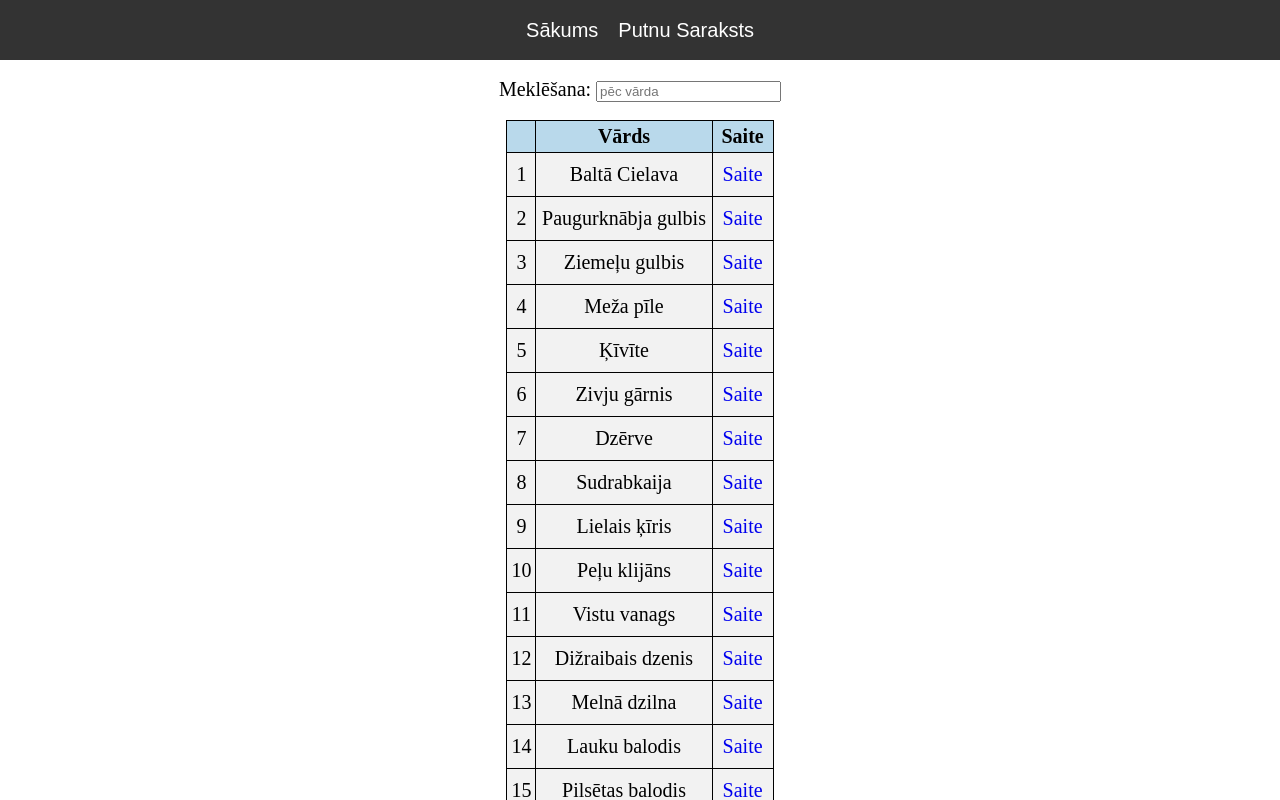
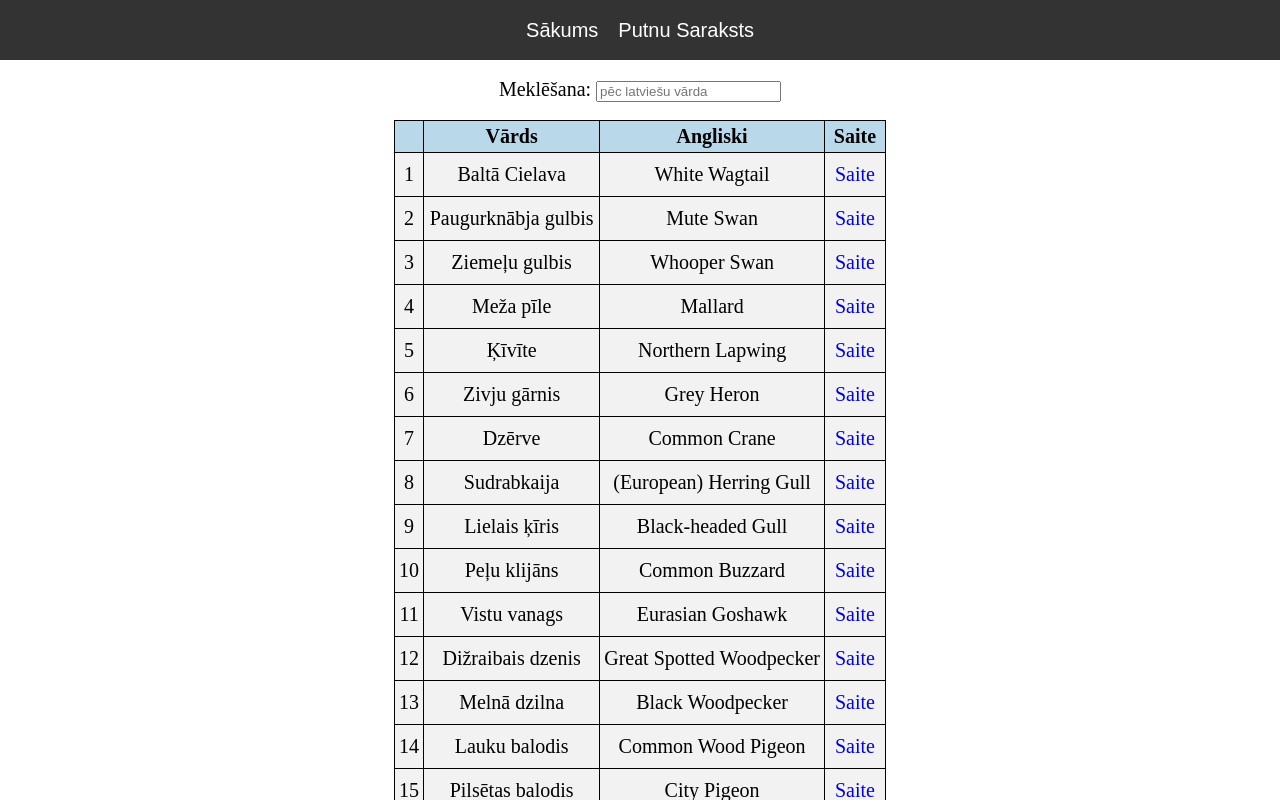
Before and after one commit to Modris/birds_frontend, a Vue app: page /saraksts in a window 1280 px wide. Shown: the top 800 px of the page. Built offline with nearby package versions, Linux system fonts and the light colour scheme.

Commit message:
Saraksts.vue tweaks and fixes. Add english column above 555 px.

```diff
--- a/src/components/Saraksts.vue
+++ b/src/components/Saraksts.vue
@@ -5,7 +5,7 @@
 <div >
 
     <div class="searchBar">
-        <span> Meklēšana: </span> <input v-model="searchText" @input="searchTextUpdated" placeholder="pēc vārda">
+        <span> Meklēšana: </span> <input v-model="searchText" @input="searchTextUpdated" placeholder="pēc latviešu vārda">
     </div>
     <br>
 
@@ -13,13 +13,13 @@
     <tr>
         <th>  </th>
         <th> Vārds </th>
-        <!--<th> Angliski </th> -->
+        <th class = "col3"> Angliski </th>
         <th> Saite </th>
     </tr>
     <tr v-for="item in itemSearched.items" >
         <td> {{ item.id }}</td>
         <td> {{ item.name }}</td>
-       <!-- <td> {{ item.english_name }}</td> -->
+       <td class = "col3Row"> {{ item.english_name }}</td>
         <td> <router-link :to="item.link"> Saite </router-link></td>
     </tr>
 </table>
@@ -100,6 +100,17 @@ function searchTextUpdated(){
 
 </script>
 <style scoped>
+
+@media (max-width: 555px){
+    .col3Row
+    {
+        display: none;
+    }
+    .col3{
+        display:none;
+    }
+}
+
 .flexbox{
     display:flex;
     justify-content: center;
```
